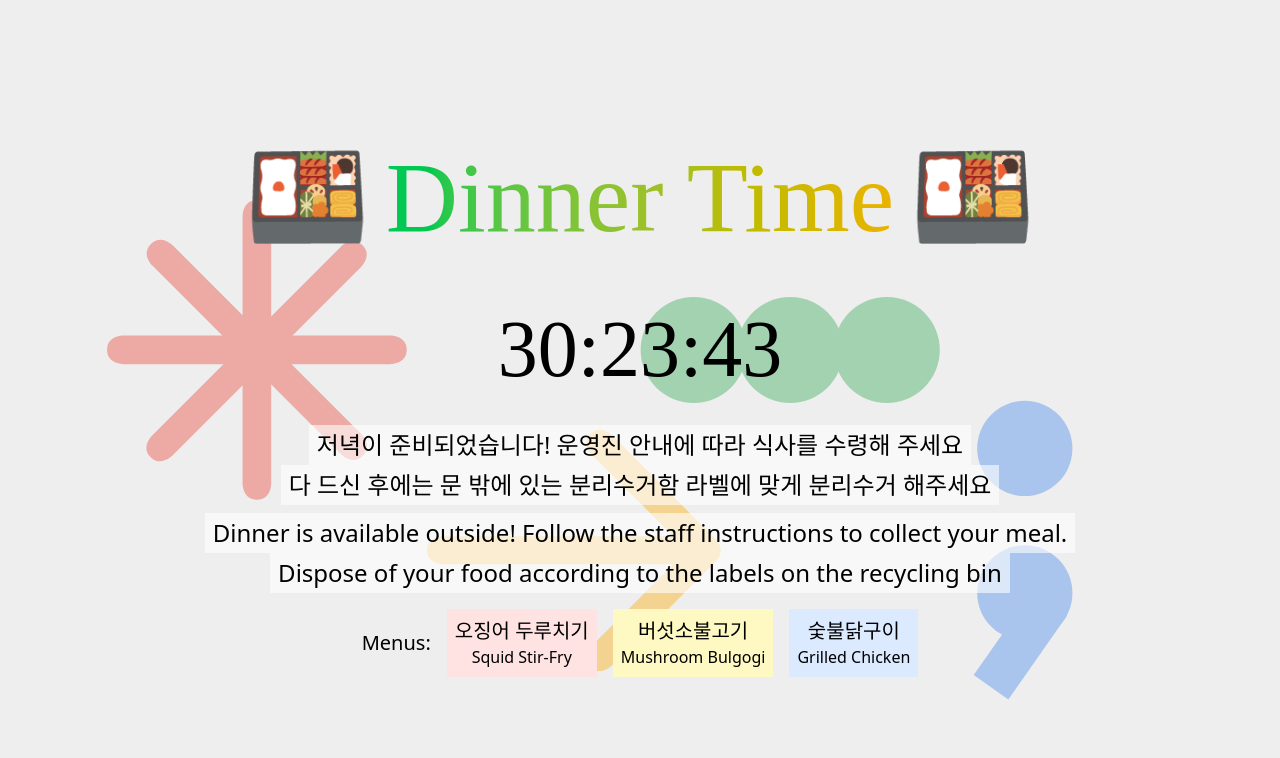
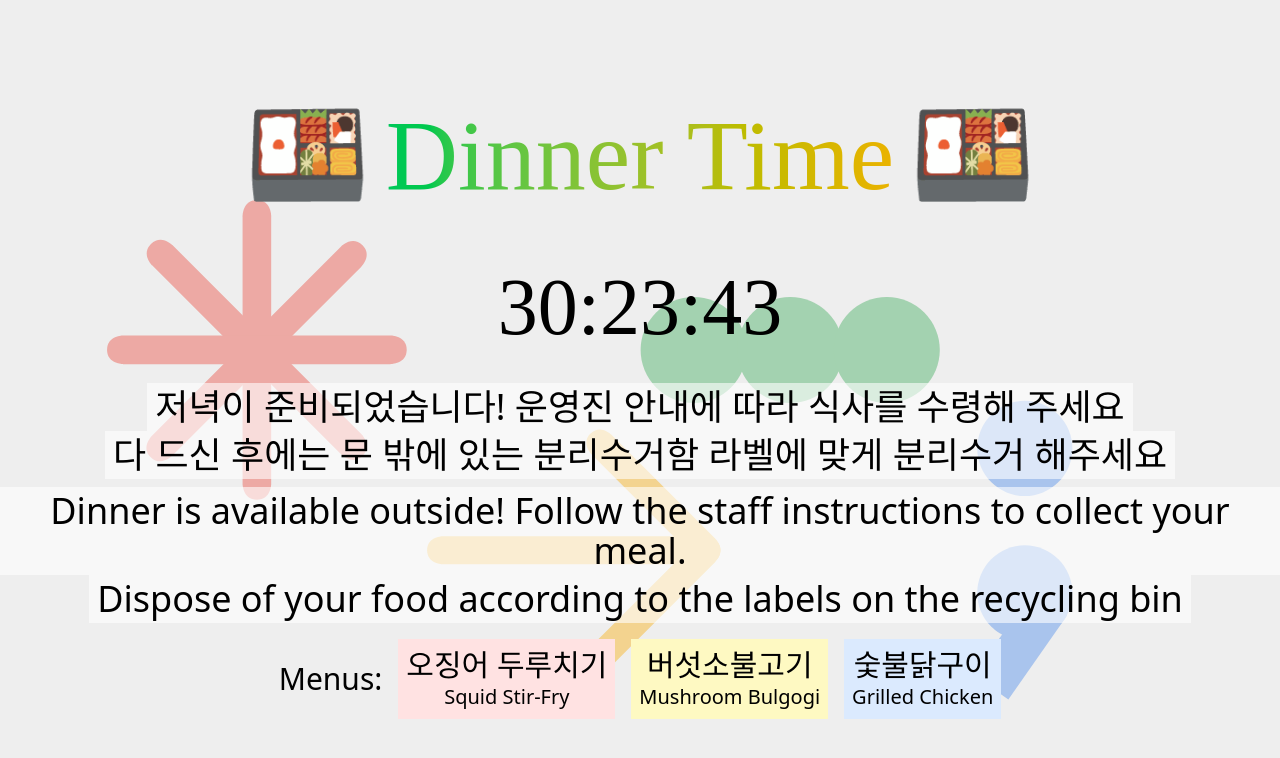
Before and after one commit to 2paperstar/2025-impact-ai-hackathon-screen, a React (Vite) app: page / in a window 1280 px wide. Shown: the top 758 px of the page. Built offline with nearby package versions, Linux system fonts and the light colour scheme; a web font is replaced by a local one.

Commit message:
feat: change font size

```diff
--- a/src/app.tsx
+++ b/src/app.tsx
@@ -27,7 +27,7 @@ export const App = () => {
         <div className="font-[Kdam_Thmor_Pro] text-[80px]">
           <Timer />
         </div>
-        <div className="text-center text-2xl flex flex-col gap-2">
+        <div className="text-center text-4xl flex flex-col gap-2">
           <div className="flex flex-col items-center">
             <span className="bg-white/60 px-2 py-1">
               저녁이 준비되었습니다! 운영진 안내에 따라 식사를 수령해 주세요
@@ -47,19 +47,19 @@ export const App = () => {
             </span>
           </div>
         </div>
-        <div className="flex items-center gap-4 text-xl">
+        <div className="flex items-center gap-4 text-3xl">
           Menus:
           <div className="flex flex-col items-center bg-red-100 p-2">
             <div>오징어 두루치기</div>
-            <div className="text-base">Squid Stir-Fry</div>
+            <div className="text-xl">Squid Stir-Fry</div>
           </div>
           <div className="flex flex-col items-center bg-yellow-100 p-2">
             <div>버섯소불고기</div>
-            <div className="text-base">Mushroom Bulgogi</div>
+            <div className="text-xl">Mushroom Bulgogi</div>
           </div>
           <div className="flex flex-col items-center bg-blue-100 p-2">
             <div>숯불닭구이</div>
-            <div className="text-base">Grilled Chicken</div>
+            <div className="text-xl">Grilled Chicken</div>
           </div>
         </div>
       </div>
```
